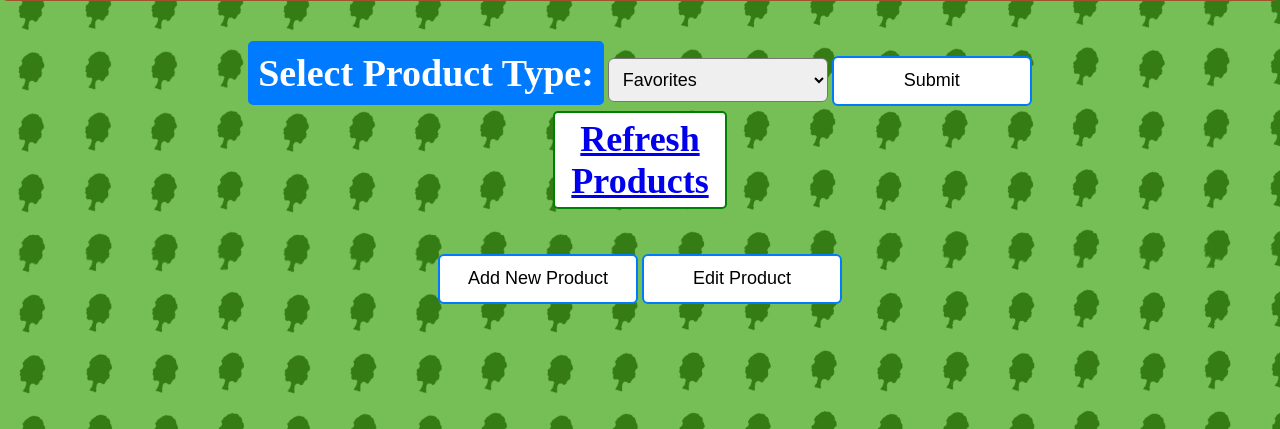
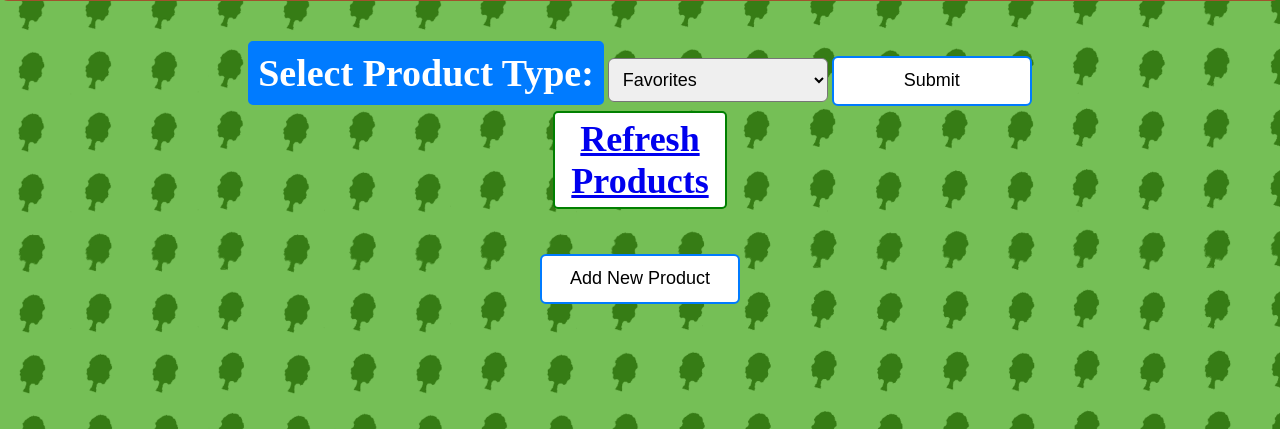
Before and after one commit to aLNCrn/Moores-Farm-Market-Website, a Flask app: page /products in a window 1280 px wide. Shown: the part 371-800 px from the top of the page. Run offline with Flask 3, Linux system fonts and the light colour scheme; a user stored in the database is signed in; some libraries are stand-ins or nearby versions.

Commit message:
Edit Products
Made the edit products function automatically fill out the form

```diff
--- a/main.py
+++ b/main.py
@@ -619,30 +619,7 @@ def email():
     return render_template('email.html', customers=customers, employees=employees)
 
 
-'''
-@app.route('/edit_product', methods=['GET','POST'])
-def edit_product():
-    product_id = request.form['id']
-    if product_id:
-        cursor = mysql.connection.cursor()
-        cursor.execute("SELECT * FROM PRODUCTS WHERE ProductID = %s", (product_id,))
-        product = cursor.fetchone()
 
-
-        tables = ["flowers", "produce", "honey", "seasonal", "vegetable_plants"]
-
-        for x in tables:
-           cursor.execute(f"SELECT * FROM {x} WHERE ProductID = %s", (product_id,))
-           product_type = cursor.fetchone()
-           if product_type:
-               product_type_name = x
-               break
-        return render_template('edit_product.html', product=product, product_type=product_type, product_type_name = product_type_name )
-
-@app.route('/edit_product2', methods=['POST'])
-def edit_product2():
-    return
-'''
 
 
 
--- a/templates/products.html
+++ b/templates/products.html
@@ -115,11 +115,9 @@
                     <button type="submit">Delete</button>
                 </form>
 
-                <!--
-            <button onclick="document.getElementById('editProductForm').style.display='block'">
+                <button type="button" onclick='populateEditForm({{ product | tojson | safe }}, "{{ selected_table }}")'>
                     Edit
                 </button>
-            -->
                 {% endif %}
 
                 {% if session.get('CustomerID') %}
@@ -172,9 +170,7 @@
             </form>
         </div>
 
-        <button onclick="document.getElementById('editProductForm').style.display='block'" class="large-submit-btn">
-            Edit Product
-        </button>
+
         <div id="editProductForm" style="display: none;">
             <form action="{{ url_for('edit_product1') }}" method="POST">
                 <input type="text" name="ProductID" placeholder="Product ID" required><br>
@@ -311,58 +307,60 @@
     </script>
 
 
+
     <script>
-        function loadForm3() {
-            const product_type1 = document.getElementById("product_type").value;
-            const formContainer = document.getElementById("dynamicForm");
+        function populateEditForm(product, type) {
+            const form = document.querySelector("#editProductForm form");
+            document.getElementById("editProductForm").style.display = "block";
 
-            let formFields = '';
+            form.ProductID.value = product.ProductID;
+            form.name.value = product.Name;
+            form.price.value = product.Price;
+            form.currently_available.checked = product.CurrentlyAvailable;
+            document.getElementById("product_type_selector2").value = typeToSelectorValue(type);
+            loadForm2();
 
-            switch (productType) {
-                case 'Flowers':
-                    formFields = `
-                        <input type="text" name="annual" placeholder= product_type1{{'annual'}} ><br>
-                        <input type="text" name="sun_or_shade" placeholder=product_type1{{'sunorshade'}}><br>
-                    `;
+            setTimeout(() => {
+                switch (type) {
+                    case 'FLOWERS':
+                        form.annual.value = product.Annual || '';
+                        form.sun_or_shade.value = product.SunOrShade || '';
                         break;
-                case 'Produce':
-                    formFields = `
-                        <input type="text" name="storage_instructions" placeholder=product_type1{{StorageInstructions}}><br>
-                        <select name="Fruit/Vegetable" required>
-                            <option value="Fruit">Fruit</option>
-                            <option value="Vegetable">Vegetable</option>
-                        </select><br>
-                        <input type="text" name="location" placeholder=product_type1{{Location}}><br>
-                    `;
+                    case 'PRODUCE':
+                        form.storage_instructions.value = product.StorageInstructions || '';
+                        form['Fruit/Vegetable'].value = product.Type || '';
+                        form.location.value = product.Location || '';
                         break;
-                case 'Honey':
-                    formFields = `
-                        <input type="text" name="source" placeholder=product_type1{{Source}}><br>
-                        <label><input type="checkbox" name="raw"> Raw</label><br>
-                    `;
+                    case 'HONEY':
+                        form.source.value = product.Source || '';
+                        form.raw.checked = product.Raw === 1;
                         break;
                     case 'Seasonal':
-                    formFields = `
-                        <input type="text" name="season" placeholder=product_type1{{Season}}><br>
-                    `;
+                        form.season.value = product.Season || '';
                         break;
-                case 'Vegetable Plants':
-                    formFields = `
-                        <input type="text" name="season" placeholder=product_type1{{Season}}><br>
-                        <select name="plant_type" required>
-                            <option value="Vine">Vine</option>
-                            <option value="Stalk">Stalk</option>
-                            <option value="Squash">Squash</option>
-                            <option value="Lettuce">Lettuce</option>
-                        </select><br>
-                    `;
+                    case 'VegetablePlant':
+                        form.season.value = product.Season || '';
+                        form.plant_type.value = product.PlantType || '';
                         break;
                 }
+            }, 100);
+        }
 
-            formContainer.innerHTML = formFields;  // Update the form with the correct fields
+        function typeToSelectorValue(type) {
+            switch (type) {
+                case 'FLOWERS': return 'Flowers';
+                case 'PRODUCE': return 'Produce';
+                case 'HONEY': return 'Honey';
+                case 'Seasonal': return 'Seasonal';
+                case 'VegetablePlant': return 'Vegetable Plants';
+                default: return '';
+            }
         }
     </script>
 
 
+
+
+
 </body>
 </html>
```
Lines whose indentation alone changed are shown as unchanged.
